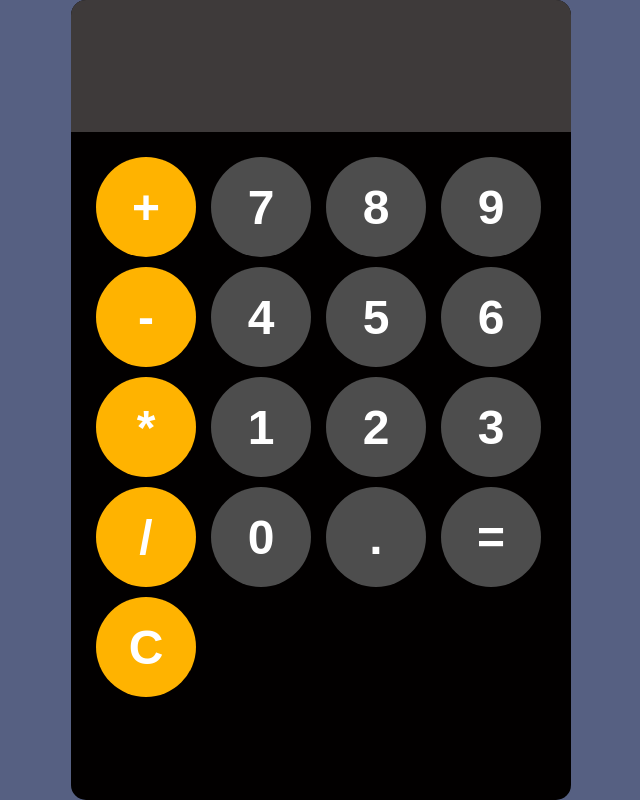
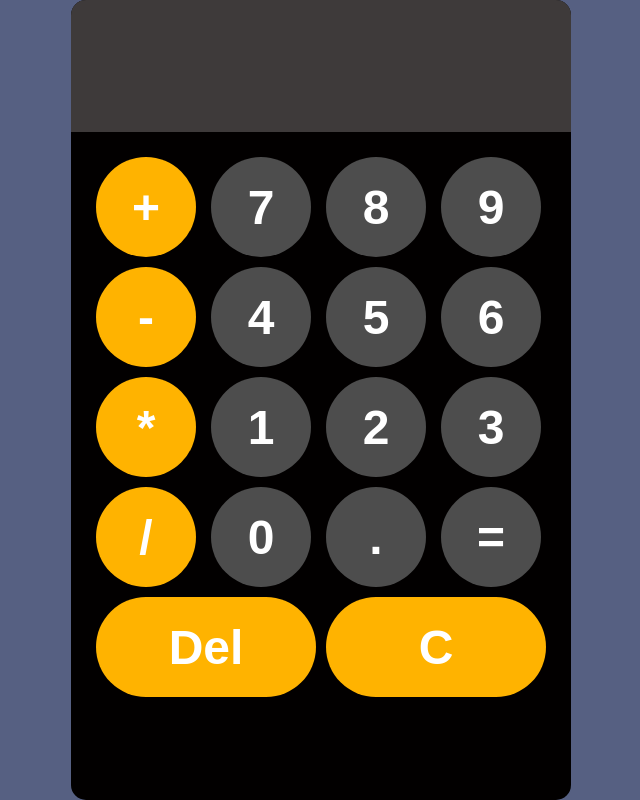
Before and after one commit to chetan2209-code/calculator, a plain HTML site: page index.html in a window 1280 px wide. Shown: the whole page, without its empty margins (319-959 px from the left). Drawn offline with Linux system fonts and the light colour scheme.

Commit message:
Added backspace function and improved grid layout

```diff
--- a/index.html
+++ b/index.html
@@ -26,6 +26,7 @@
             <button onclick="appendToDisplay('0')">0</button>
             <button onclick="appendToDisplay('.')">.</button>
             <button onclick="calculate()">=</button>
+            <button onclick="backspace()" class="operator-btn">Del</button>
             <button onclick="clearDisplay()" class="operator-btn">C</button>
         </div>
     </div>
--- a/script.js
+++ b/script.js
@@ -12,3 +12,6 @@ function calculate(){
 
     display.value = eval(display.value);
 }
+function backspace(){
+    display.value = display.value.slice(0, -1);
+}
--- a/style.css
+++ b/style.css
@@ -56,3 +56,15 @@ button:active{
 .operator-btn:active{
     background-color:rgb(255, 228, 97);
 }
+button[onClick = "backspace()"]{
+    grid-column: span 2;
+    width: auto;
+    border-radius: 50px;
+
+}
+
+button[onClick="clearDisplay()"]{
+    grid-column: span 2;
+    width: auto;
+    border-radius: 50px;
+}
```
